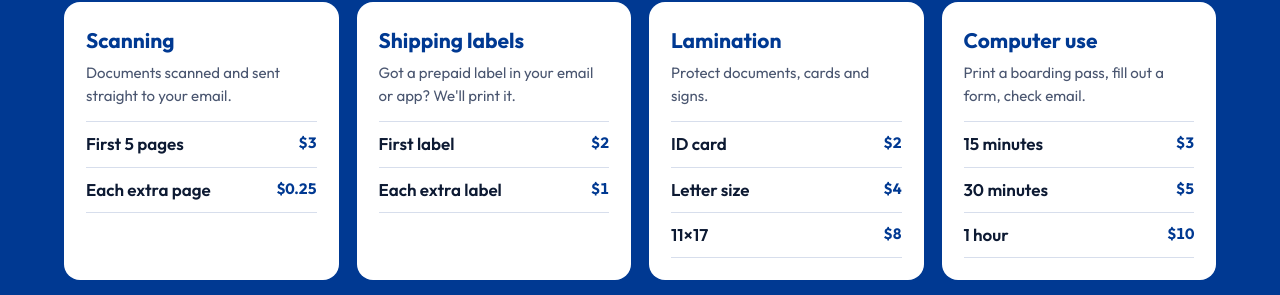
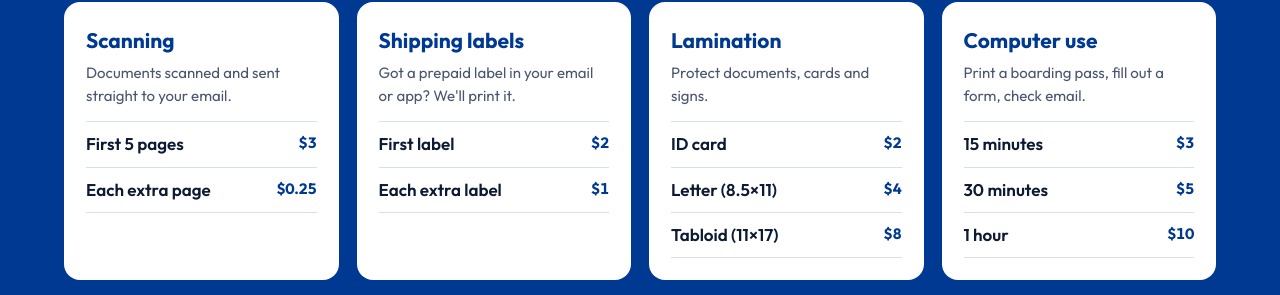
Before and after one commit to erekkali/maksot-site, a plain HTML site: page index.html in a window 1280 px wide. Shown: the part 2038-2333 px from the top of the page. Drawn offline with Linux system fonts and the light colour scheme.

Commit message:
Clarify lamination paper sizes
Co-Authored-By: Claude Opus 5.5 <noreply@anthropic.com>
Claude-Session: https://claude.ai/code/session_01WPvVWnGhgtRPmKEC5HyAkq

```diff
--- a/index.html
+++ b/index.html
@@ -155,7 +155,7 @@ footer a{color:#fff}
       <div class="card"><h3>Shipping labels</h3><p>Got a prepaid label in your email or app? We'll print it.</p>
         <ul class="list"><li><b>First label</b><span class="p">$2</span></li><li><b>Each extra label</b><span class="p">$1</span></li></ul></div>
       <div class="card"><h3>Lamination</h3><p>Protect documents, cards and signs.</p>
-        <ul class="list"><li><b>ID card</b><span class="p">$2</span></li><li><b>Letter size</b><span class="p">$4</span></li><li><b>11×17</b><span class="p">$8</span></li></ul></div>
+        <ul class="list"><li><b>ID card</b><span class="p">$2</span></li><li><b>Letter (8.5×11)</b><span class="p">$4</span></li><li><b>Tabloid (11×17)</b><span class="p">$8</span></li></ul></div>
       <div class="card"><h3>Computer use</h3><p>Print a boarding pass, fill out a form, check email.</p>
         <ul class="list"><li><b>15 minutes</b><span class="p">$3</span></li><li><b>30 minutes</b><span class="p">$5</span></li><li><b>1 hour</b><span class="p">$10</span></li></ul></div>
       <div class="card"><h3>Business cards</h3><p>We help with the design and order quality prints.</p>
```
